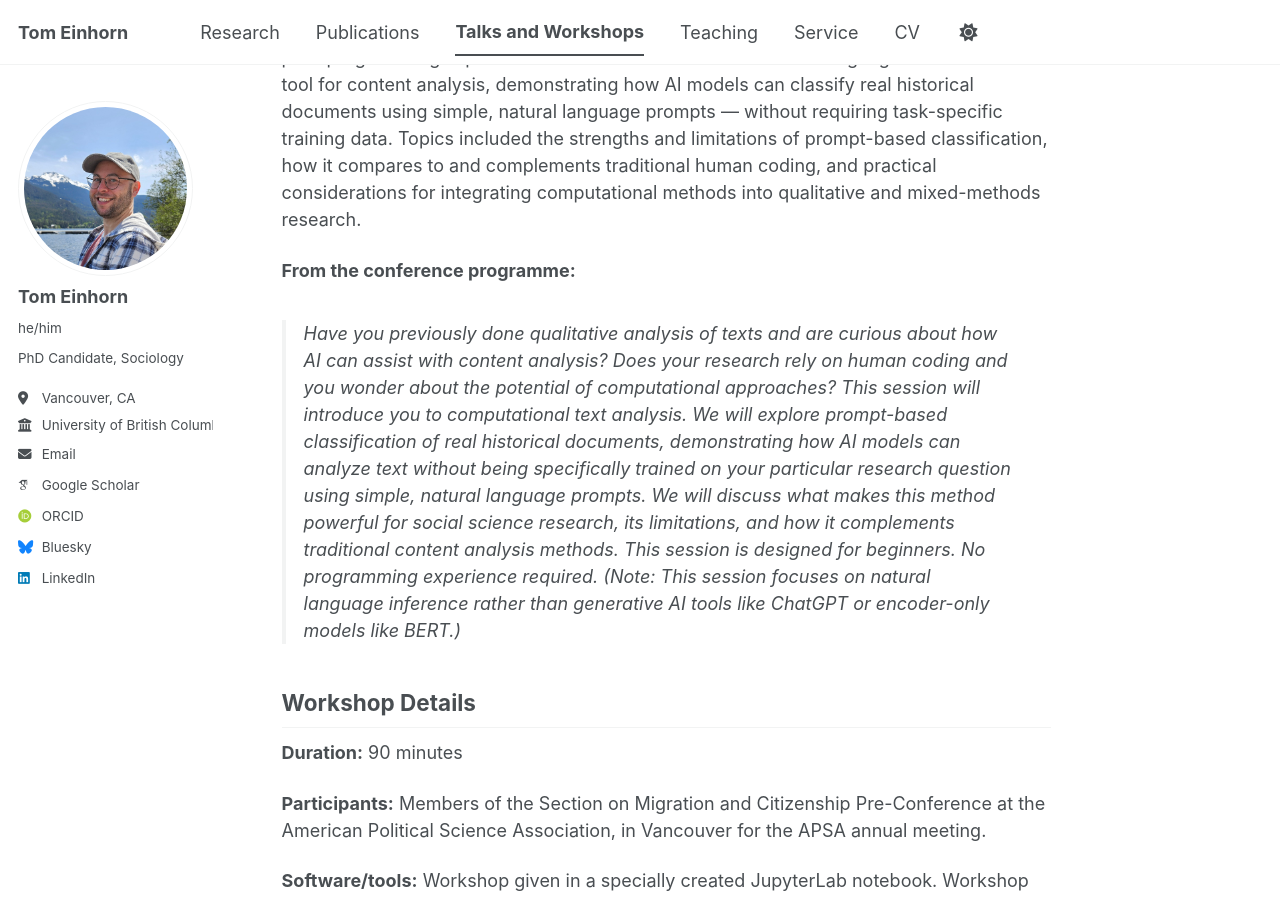
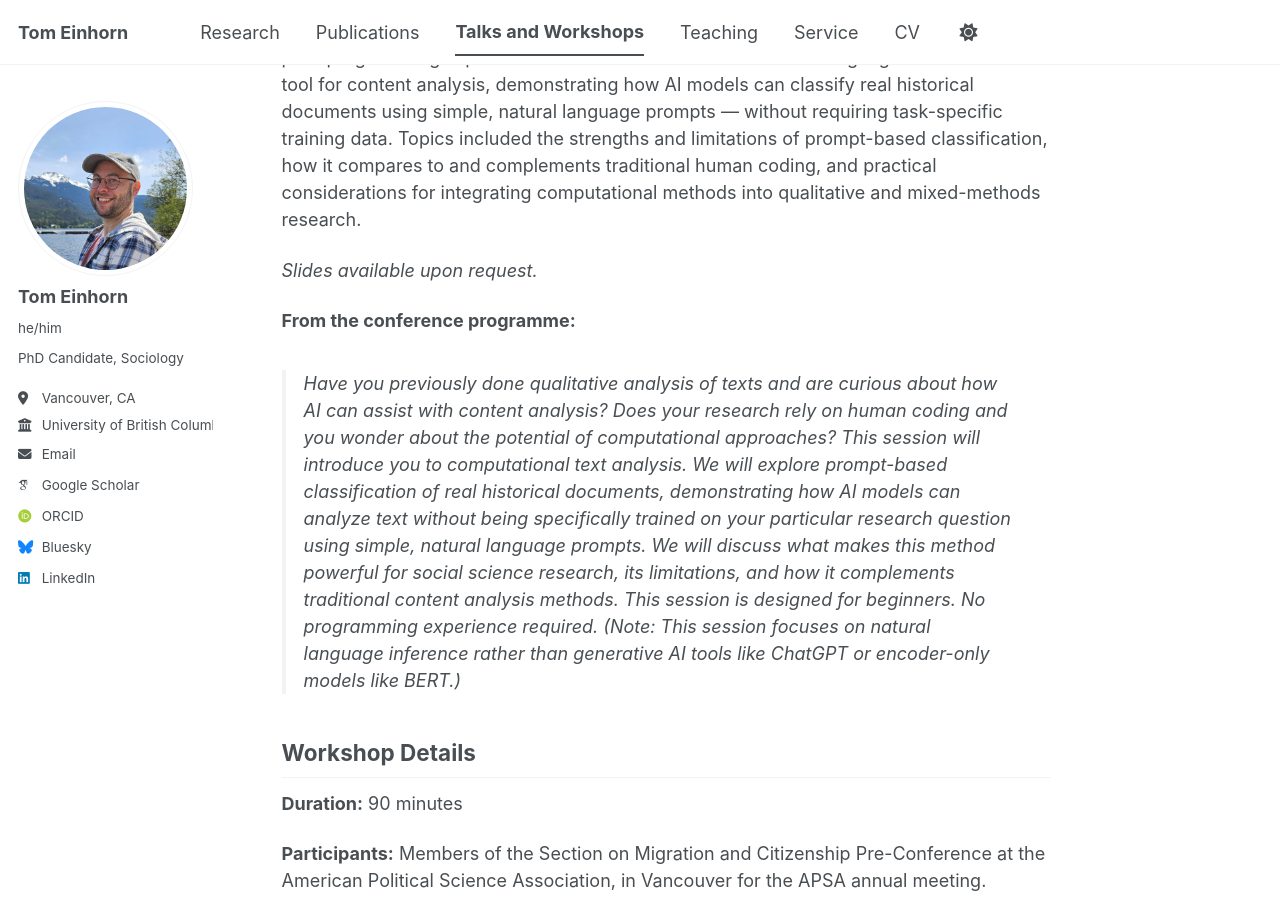
Before and after one commit to TomEinhorn/tomeinhorn.github.io, a Jekyll site: the page built from _talks/2025-09-10-computational-workshop.md, in a window 1280 px wide and 900 px high, scrolled down 308 px. Built offline with Jekyll 4.4.1, drawn with Linux system fonts in a browser that asks for light colours; some web fonts are replaced; a script bundle is joined from its source files by our own code; library files that are not in the unit come from our copies.

Commit message:
Update 2025-09-10-computational-workshop.md

```diff
--- a/_talks/2025-09-10-computational-workshop.md
+++ b/_talks/2025-09-10-computational-workshop.md
@@ -15,6 +15,8 @@ slidesurl:
 
 A hands-on workshop introducing computational text analysis to social scientists with no prior programming experience. The session focused on natural language inference as a tool for content analysis, demonstrating how AI models can classify real historical documents using simple, natural language prompts — without requiring task-specific training data. Topics included the strengths and limitations of prompt-based classification, how it compares to and complements traditional human coding, and practical considerations for integrating computational methods into qualitative and mixed-methods research.
 
+*Slides available upon request.*
+
 **From the conference programme:**
 
 > Have you previously done qualitative analysis of texts and are curious about how AI can assist with content analysis? Does your research rely on human coding and you wonder about the potential of computational approaches? This session will introduce you to computational text analysis. We will explore prompt-based classification of real historical documents, demonstrating how AI models can analyze text without being specifically trained on your particular research question using simple, natural language prompts. We will discuss what makes this method powerful for social science research, its limitations, and how it complements traditional content analysis methods. This session is designed for beginners. No programming experience required. (Note: This session focuses on natural language inference rather than generative AI tools like ChatGPT or encoder-only models like BERT.)
```
